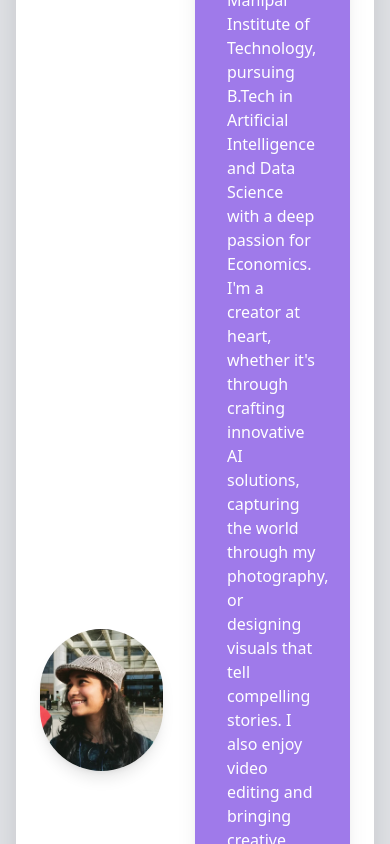
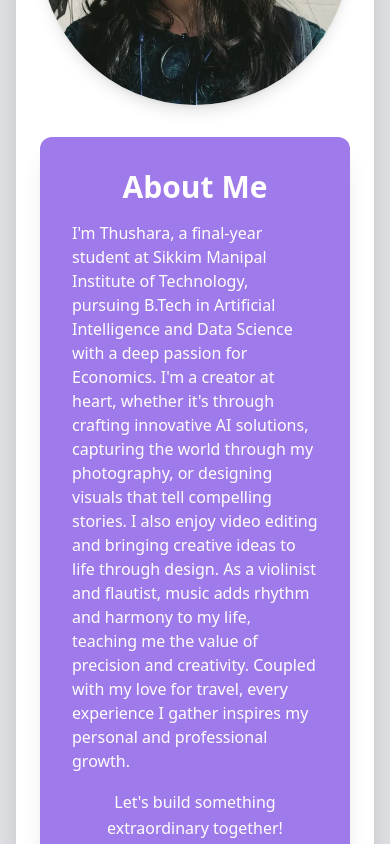
Before and after one commit to thusharashenoi/portfolio, a React (Vite) app: page / in a window 390 px wide. Shown: the part 1200-2044 px from the top of the page. Built offline with nearby package versions, Linux system fonts and the light colour scheme.

Commit message:
v.1.4- mobile phone compatible view for about me

```diff
--- a/src/App.tsx
+++ b/src/App.tsx
@@ -179,25 +179,25 @@ function App() {
     <div className="max-w-7xl mx-auto px-4 sm:px-6 lg:px-8">
       {/* Wrapper div for white rectangle and shadow */}
       <div className="bg-white rounded-lg shadow-2xl p-6 about-section mx-auto">
-        <div className="flex items-center space-x-8">
-          {/* Left Side (Image) */}
-          <div className="w-1/2">
+        <div className="flex flex-col lg:flex-row items-center space-y-8 lg:space-y-0 lg:space-x-8">
+          {/* Image Section */}
+          <div className="w-full lg:w-1/2">
             <img
               src="/static/images/Thushara.jpg"
               alt="Thushara"
-              className="rounded-full shadow-lg w-60 h-680 object-cover mx-auto"
+              className="rounded-full shadow-lg w-full max-w-xs lg:w-60 h-auto object-cover mx-auto"
             />
           </div>
-          {/* Right Side (Text) */}
-          <div className="w-1/2">
+          {/* Text Section */}
+          <div className="w-full lg:w-1/2">
             <div className="bg-purple-400 text-white rounded-xl p-8 shadow-xl">
-              <h2 className="text-3xl font-semibold mb-4">About Me</h2>
+              <h2 className="text-3xl font-semibold mb-4 text-center lg:text-left">About Me</h2>
               <p>
                 I'm Thushara, a final-year student at Sikkim Manipal Institute of Technology, pursuing B.Tech in Artificial Intelligence and Data Science with a deep passion for Economics.
                 I'm a creator at heart, whether it's through crafting innovative AI solutions, capturing the world through my photography, or designing visuals that tell compelling stories. I also enjoy video editing and bringing creative ideas to life through design.
                 As a violinist and flautist, music adds rhythm and harmony to my life, teaching me the value of precision and creativity. Coupled with my love for travel, every experience I gather inspires my personal and professional growth.
               </p>
-              <p className="text-white leading-relaxed mt-4">
+              <p className="text-white leading-relaxed mt-4 text-center lg:text-left">
                 Let's build something extraordinary together!
               </p>
             </div>
```
